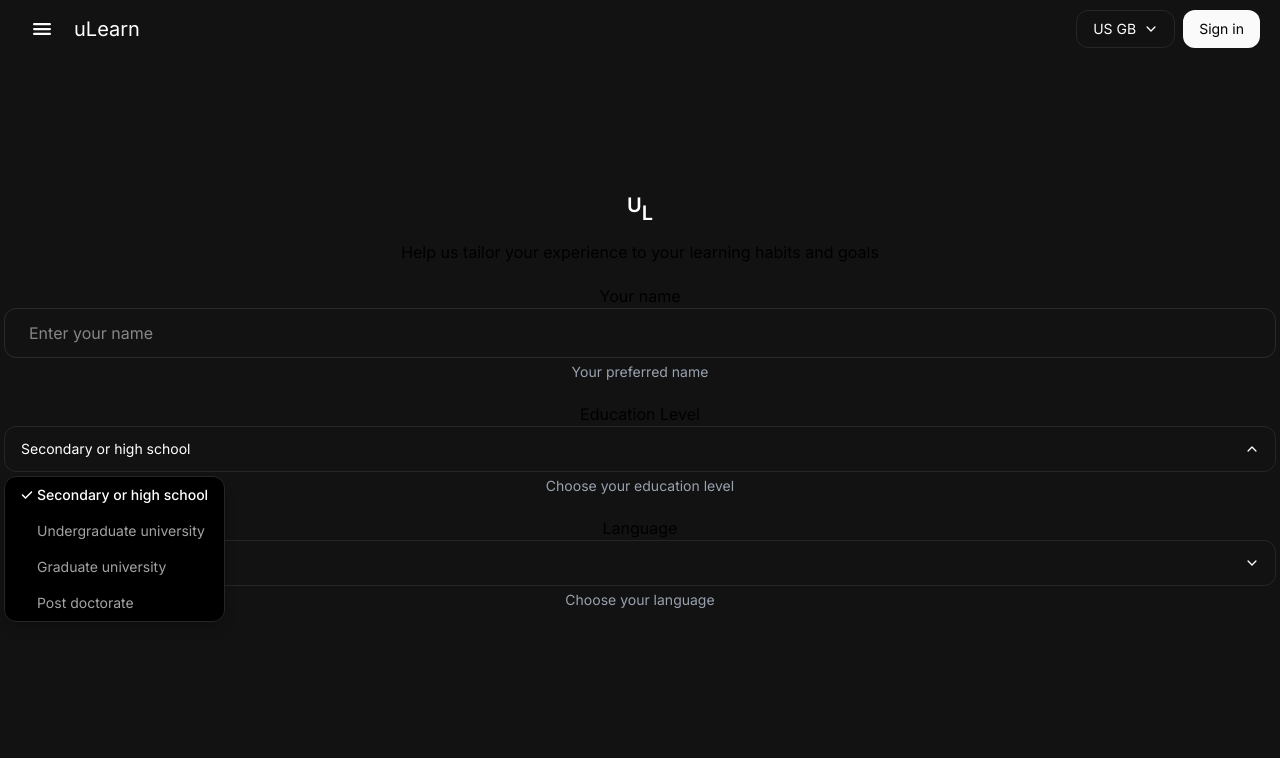
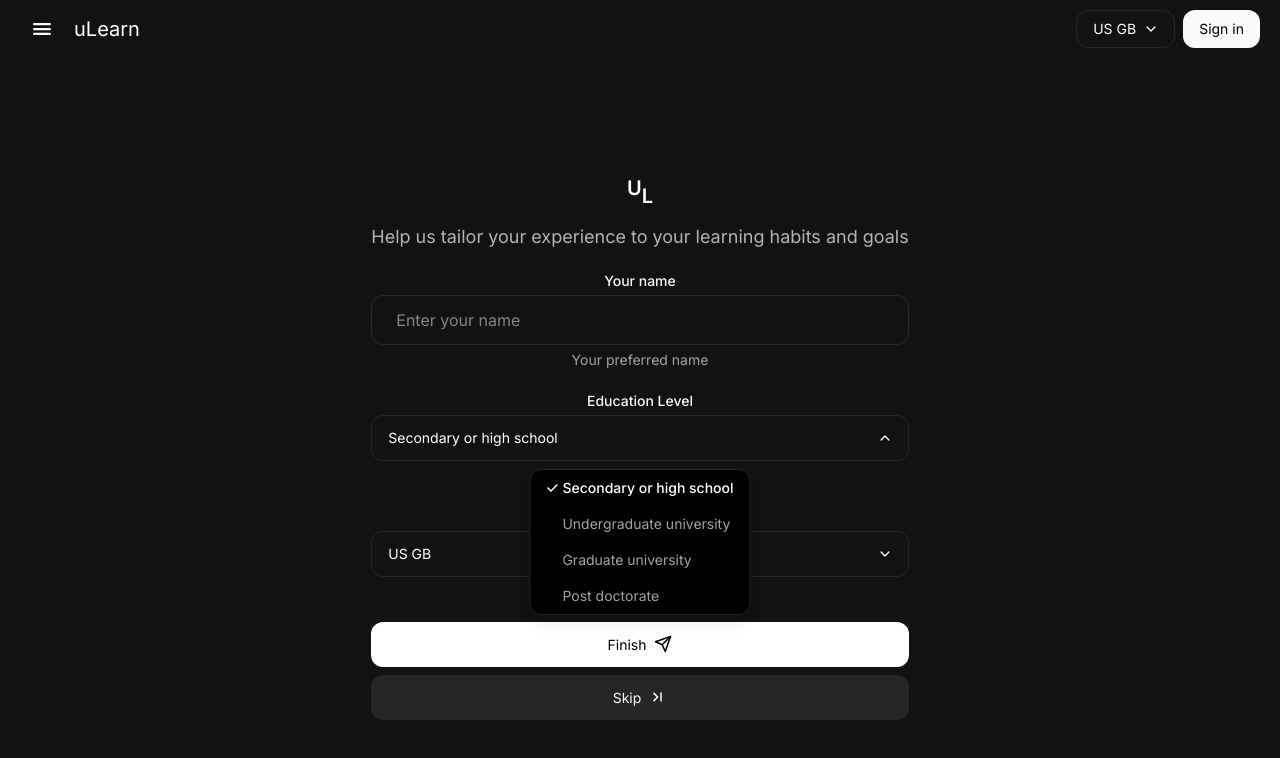
Before and after one commit to MandemGibson/youlearn_clone, a React (Vite) app: page /personal-form in a window 1280 px wide. Both pictures are taken after a click on the button "Secondary or high school". Shown: the top 758 px of the page. Built offline with nearby package versions, Linux system fonts and the light colour scheme.

Commit message:
add Tooltip component; enhance Dropdown and LanguageDropdown with position prop; update PersonalForm to use LanguageDropdown with position

```diff
--- /dev/null
+++ b/src/components/Tooltip.tsx
@@ -0,0 +1,35 @@
+type TooltipProps = {
+    text: string;
+    children: React.ReactNode;
+    position?: "top" | "bottom" | "left" | "right";
+    className?: string;
+  };
+
+  const Tooltip = ({
+    text,
+    children,
+    position = "top",
+    className = "",
+  }: TooltipProps) => {
+    const positionClasses = {
+      top: "bottom-full left-1/2 -translate-x-1/2 mb-2",
+      bottom: "top-full left-1/2 -translate-x-1/2 mt-2",
+      left: "right-full top-1/2 -translate-y-1/2 mr-2",
+      right: "left-full top-1/2 -translate-y-1/2 ml-2",
+    };
+
+    return (
+      <div className={`relative group`}>
+        {children}
+        <div
+          className={`absolute whitespace-nowrap px-3 py-1 text-xs bg-[#1e1e1e]/80
+             text-white rounded opacity-0 group-hover:opacity-100 transition-opacity
+             z-50 duration-300 ${positionClasses[position]} ${className}`}
+        >
+          {text}
+        </div>
+      </div>
+    );
+  };
+
+  export default Tooltip;
--- a/src/components/main/Dropdown.tsx
+++ b/src/components/main/Dropdown.tsx
@@ -13,6 +13,7 @@ interface DropdownProps {
   onSelect: (option: DropdownOption) => void;
   className?: string;
   parentWidth?: string;
+  position?: "top" | "bottom"
 }
 
 const Dropdown = ({
@@ -21,7 +22,12 @@ const Dropdown = ({
   onSelect,
   className,
   parentWidth,
+  position="bottom"
 }: DropdownProps) => {
+  const positionClasses = {
+    top: "bottom-full left-1/2 -translate-x-1/2 mb-2",
+    bottom: "top-full left-1/2 -translate-x-1/2 mt-2",
+  };
   const [open, setOpen] = useState(false);
 
   const handleSelect = (option: DropdownOption) => {
@@ -48,9 +54,9 @@ const Dropdown = ({
 
       {open && (
         <div
-          className="absolute top-full left-0 mt-1 bg-[#000]
+          className={`absolute ${positionClasses[position]} left-0 mt-1 bg-[#000]
         border border-[#262626] w-max rounded-[0.75rem] shadow-lg
-         z-50 max-h-[300px] overflow-y-auto scrollbar-hide"
+         z-50 max-h-[300px] overflow-y-auto scrollbar-hide`}
         >
           {options.map((option) => (
             <button
--- a/src/components/main/EducationLevelDropdown.tsx
+++ b/src/components/main/EducationLevelDropdown.tsx
@@ -11,9 +11,11 @@ const educationLevels: DropdownOption[] = [
 const UniversityDropdown = ({
   className,
   parentWidth,
+  position,
 }: {
   className?: string;
   parentWidth: string;
+  position?: "top" | "bottom";
 }) => {
   const [selectedUniversity, setSelectedUniversity] = useState<DropdownOption>(
     educationLevels[0]
@@ -23,6 +25,7 @@ const UniversityDropdown = ({
     <Dropdown
       className={className}
       parentWidth={parentWidth}
+      position={position}
       options={educationLevels}
       selected={selectedUniversity}
       onSelect={setSelectedUniversity}
--- a/src/components/main/FormField.tsx
+++ b/src/components/main/FormField.tsx
@@ -16,8 +16,13 @@ const FormField = ({
   className,
 }: FormFieldProps) => {
   return (
-    <div className={`flex flex-col items-center w-full ${className}`}>
-      <label htmlFor={inputProps?.id || inputProps?.name}>{label}</label>
+    <div className={`flex flex-col items-center gap-1 w-full ${className}`}>
+      <label
+        htmlFor={inputProps?.id || inputProps?.name}
+        className="text-[14px] text-[#fafafa] font-medium"
+      >
+        {label}
+      </label>
       {type === "input" ? (
         <div className="w-full p-3 border border-[#fafafa1a] rounded-[0.75rem]">
           <input
@@ -28,7 +33,7 @@ const FormField = ({
       ) : (
         children
       )}
-      {subtext && <p className="text-sm text-gray-400 mt-1">{subtext}</p>}
+      {subtext && <p className="text-[14px] text-[#a3a3a3]">{subtext}</p>}
     </div>
   );
 };
--- a/src/components/main/LanguageDropdown.tsx
+++ b/src/components/main/LanguageDropdown.tsx
@@ -16,9 +16,11 @@ const languages: DropdownOption[] = [
 const LanguageDropdown = ({
   className,
   parentWidth,
+  position
 }: {
   className?: string;
   parentWidth: string;
+  position?: "top" | "bottom";
 }) => {
   const [selectedLang, setSelectedLang] = useState<DropdownOption>(
     languages[0]
@@ -28,6 +30,7 @@ const LanguageDropdown = ({
     <Dropdown
       className={className}
       parentWidth={parentWidth}
+      position={position}
       options={languages}
       selected={selectedLang}
       onSelect={setSelectedLang}
--- a/src/pages/main/PersonalForm.tsx
+++ b/src/pages/main/PersonalForm.tsx
@@ -1,21 +1,46 @@
+import { IconType } from "react-icons";
 import {
   EducationLevelDropdown,
   FormField,
   LanguageDropdown,
   Wrapper,
 } from "../../components";
+import { FiSend } from "react-icons/fi";
+import { RiSkipRightLine } from "react-icons/ri";
+
+const Button = ({
+  text,
+  Icon,
+  className,
+}: {
+  text: string;
+  Icon: IconType;
+  className?: string;
+}) => {
+  return (
+    <button
+      className={`${className} flex items-center gap-2 w-full
+     py-3 bg-white text-[14px] justify-center rounded-[0.75rem]
+     hover:cursor-pointer`}
+    >
+      {text}
+      {Icon && <Icon size={18} />}
+    </button>
+  );
+};
 
 const PersonalForm = () => {
   return (
     <Wrapper>
       <div
         className="flex flex-col items-center justify-center w-full
-      min-h-screen px-1 space-y-5 overflow-y-auto"
+        min-h-screen px-1 space-y-5 overflow-y-auto pt-[100px] pb-2
+        sm:max-w-max mx-auto"
       >
         <h1 className="text-[20px] text-white font-semibold">
           U<span className="relative -bottom-2">L</span>
         </h1>
-        <h2 className="text-center">
+        <h2 className="text-center text-[18px] text-[#fafafab2]">
           Help us tailor your experience to your learning habits and goals
         </h2>
         <FormField
@@ -45,8 +70,20 @@ const PersonalForm = () => {
           subtext="Choose your language"
           type="custom"
         >
-          <LanguageDropdown className="py-3 w-full" parentWidth="w-full" />
+          <LanguageDropdown
+            position="top"
+            className="py-3 w-full"
+            parentWidth="w-full"
+          />
         </FormField>
+        <div className="w-full flex flex-col gap-2">
+          <Button text="Finish" Icon={FiSend} />
+          <Button
+            text="Skip"
+            Icon={RiSkipRightLine}
+            className="!bg-[#262626] text-[#fafafa]"
+          />
+        </div>
       </div>
     </Wrapper>
   );
```
